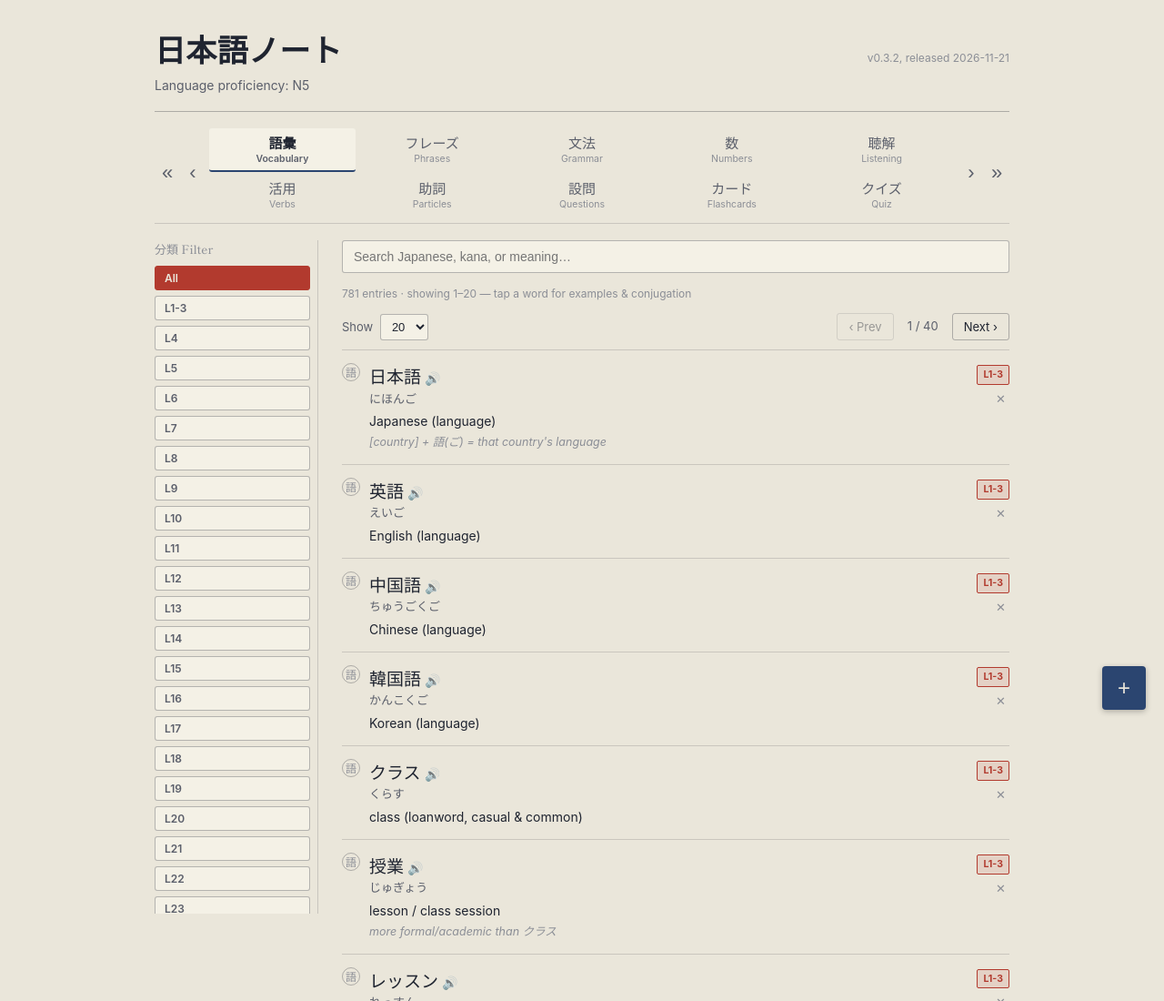
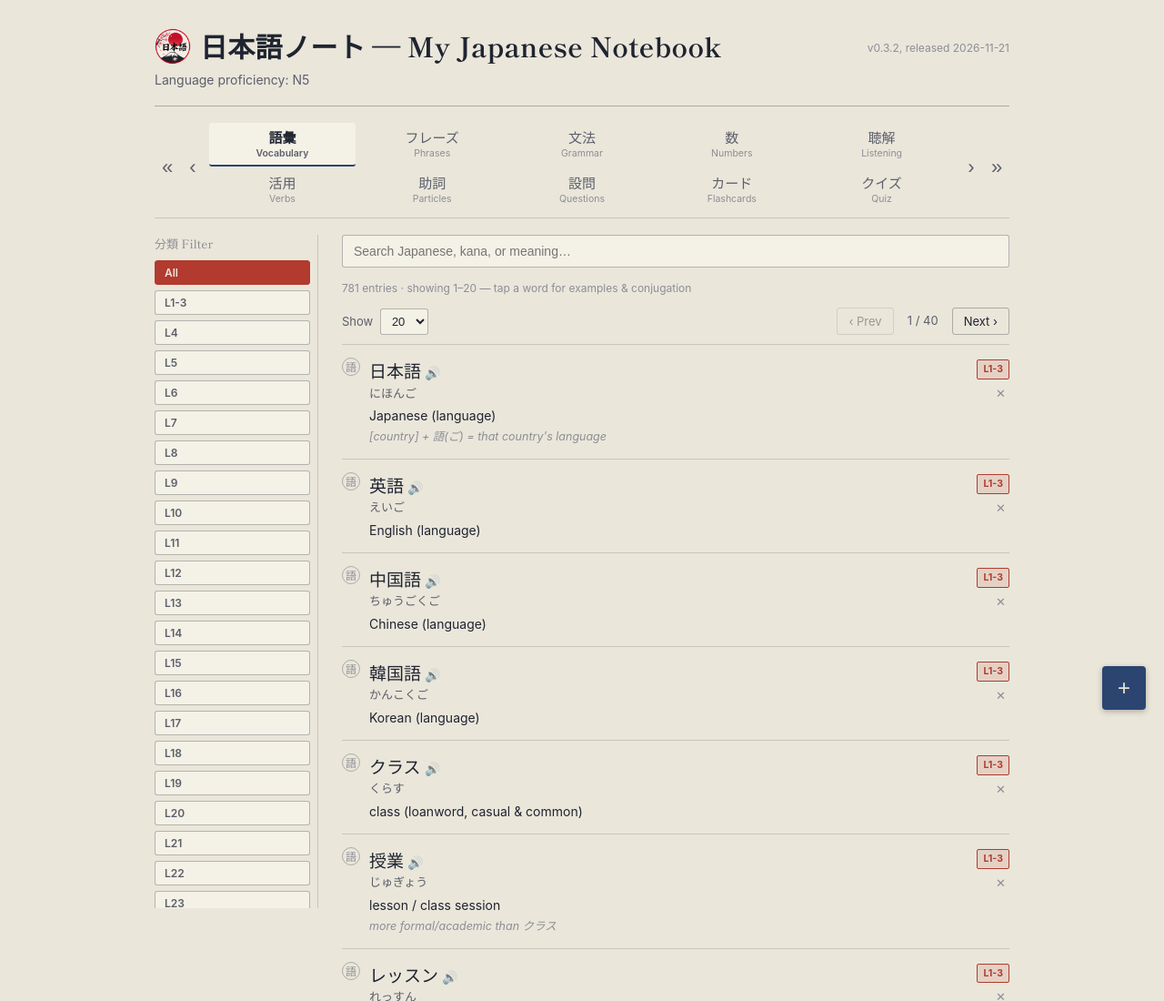
Before and after one commit to peterchowacademy/nihongo-note, a plain HTML site: page standalone/nihongo-note.html in a window 1280 px wide. Shown: the top 1100 px of the page at 91% size. Drawn offline with Linux system fonts and the light colour scheme.

Commit message:
add home icon and tab icon

```diff
--- a/css/style.css
+++ b/css/style.css
@@ -75,11 +75,20 @@
     margin-bottom: 18px;
   }
   header.top h1 {
+    display: flex;
+    align-items: center;
+    gap: 10px;
     font-family: var(--font-display);
     font-weight: 700;
-    font-size: clamp(26px, 6vw, 34px);
+    font-size: clamp(22px, 4.6vw, 30px);
     margin: 0 0 4px;
     letter-spacing: 0.01em;
+  }
+  .brand-icon {
+    width: 40px;
+    height: 40px;
+    flex: none;
+    border-radius: 50%;
   }
   header.top p {
     margin: 0;
@@ -88,7 +97,7 @@
     max-width: 48ch;
   }
 
-  .top-row { display: flex; flex-wrap: wrap; align-items: baseline; justify-content: space-between; gap: 2px 12px; }
+  .top-row { display: flex; flex-wrap: wrap; align-items: center; justify-content: space-between; gap: 8px 12px; }
   .ver-line { margin-left: auto; font-size: 12px; color: var(--ink-faint); white-space: nowrap; }
   nav.tabs {
     display: flex;
--- a/standalone/nihongo-note.html
+++ b/standalone/nihongo-note.html
@@ -4,6 +4,8 @@
 <meta charset="UTF-8">
 <meta name="viewport" content="width=device-width, initial-scale=1, viewport-fit=cover">
 <title>日本語ノート — My Japanese Notebook</title>
+<link rel="icon" type="image/png" href="../css/img/icon.png">
+<link rel="apple-touch-icon" href="../css/img/icon.png">
 <link rel="preconnect" href="https://fonts.googleapis.com">
 <link rel="preconnect" href="https://fonts.gstatic.com" crossorigin>
 <link rel="stylesheet" href="https://fonts.googleapis.com/css2?family=Shippori+Mincho:wght@500;700&display=swap">
@@ -85,11 +87,20 @@
     margin-bottom: 18px;
   }
   header.top h1 {
+    display: flex;
+    align-items: center;
+    gap: 10px;
     font-family: var(--font-display);
     font-weight: 700;
-    font-size: clamp(26px, 6vw, 34px);
+    font-size: clamp(22px, 4.6vw, 30px);
     margin: 0 0 4px;
     letter-spacing: 0.01em;
+  }
+  .brand-icon {
+    width: 40px;
+    height: 40px;
+    flex: none;
+    border-radius: 50%;
   }
   header.top p {
     margin: 0;
@@ -98,7 +109,7 @@
     max-width: 48ch;
   }
 
-  .top-row { display: flex; flex-wrap: wrap; align-items: baseline; justify-content: space-between; gap: 2px 12px; }
+  .top-row { display: flex; flex-wrap: wrap; align-items: center; justify-content: space-between; gap: 8px 12px; }
   .ver-line { margin-left: auto; font-size: 12px; color: var(--ink-faint); white-space: nowrap; }
   nav.tabs {
     display: flex;
@@ -627,7 +638,7 @@
 <body>
 <div class="app">
   <header class="top">
-    <div class="top-row"><h1>日本語ノート</h1><span class="ver-line">v0.3.2, released 2026-11-21</span></div>
+    <div class="top-row"><h1><img class="brand-icon" src="../css/img/icon.png" alt="" width="40" height="40">日本語ノート — My Japanese Notebook</h1><span class="ver-line">v0.3.2, released 2026-11-21</span></div>
     <p class="prof-line">Language proficiency: N5</p>
   </header>
 
```
Also changed, not shown: index.html (+3 -1 lines), css/img/icon.png (added).
